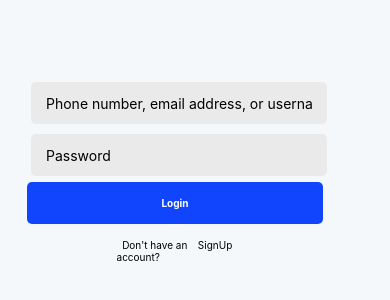
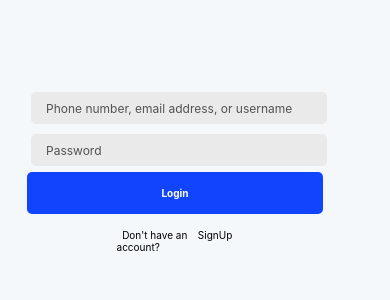
Before and after one commit to sheldon-ouma-sudo/SquadApp, a React Native app: screen /Login in a window 390 px wide. Shown: the part 242-542 px from the top of the page. Built offline with nearby package versions, Linux system fonts and the light colour scheme; no server answers.

Commit message:
refining the style of the login page

```diff
--- a/src/screens/LoginScreen.js
+++ b/src/screens/LoginScreen.js
@@ -136,8 +136,8 @@ container:{
 },
 InputContainer:{
     width: 296,
+    right: 16
 
-    right: 16
 },
 input:{
     backgroundColor: '#EAEAEA',
@@ -145,8 +145,10 @@ input:{
     paddingVertical:10,
     borderRadius:5,
     width:296,
-    height:42,
-    marginTop: 10,
+    height:32,
+    marginTop:10,
+    fontSize: 12,
+    color:'#535353'
 
 
 },
```
